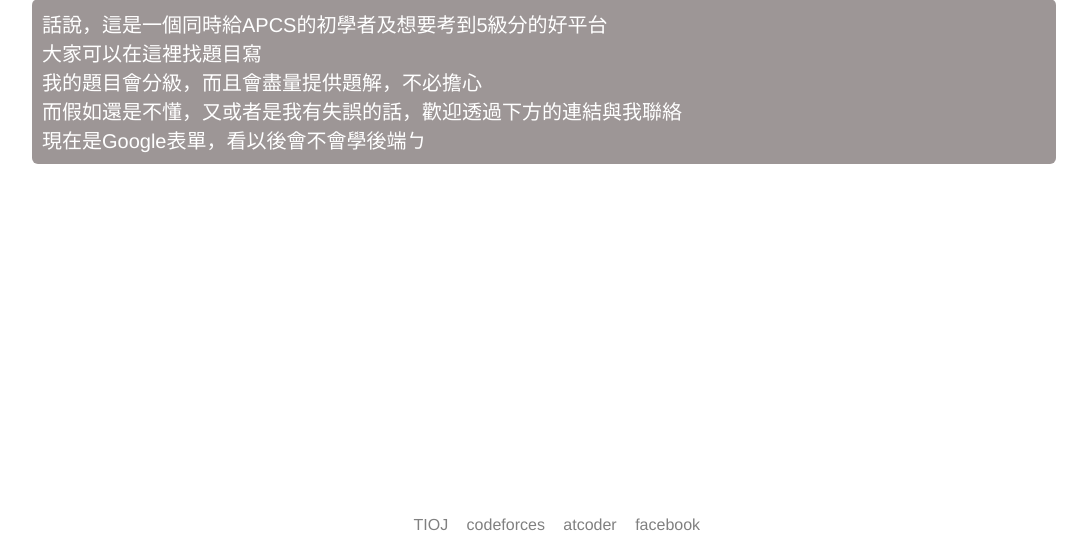
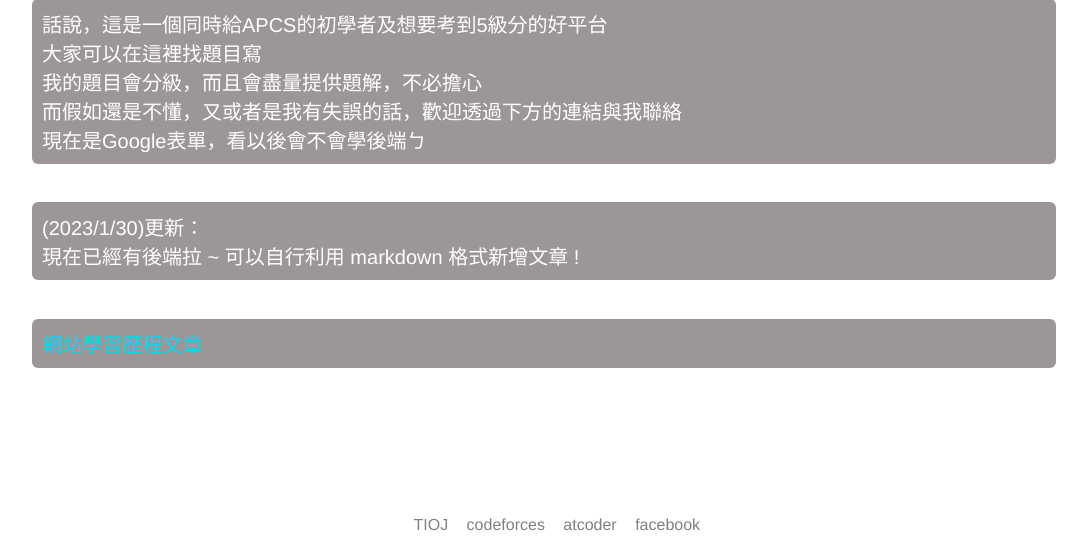
Before and after one commit to selfstudy-project/Django-backend-learning, a Django app: page / in a window 1280 px wide. Shown: the part 253-800 px from the top of the page, without its empty margins (96-1183 px from the left). Run offline with Django 3.2, Linux system fonts and the light colour scheme.

Commit message:
test staticfiles

```diff
--- a/static/css/index.css
+++ b/static/css/index.css
@@ -5,7 +5,7 @@
 }
 a{
     text-decoration: none;
-    color: rgb(100, 221, 243);
+    color: rgb(0, 221, 243);
 }
 a:hover{
     text-decoration: none;
--- a/templates/index.html
+++ b/templates/index.html
@@ -61,6 +61,13 @@
         而假如還是不懂，又或者是我有失誤的話，歡迎透過下方的連結與我聯絡<br>
         現在是Google表單，看以後會不會學後端ㄅ
     </div>
+    <div class="middiv">
+        (2023/1/30)更新：<br>
+        現在已經有後端拉 ~ 可以自行利用 markdown 格式新增文章 !
+    </div>
+    <div class="middiv">
+        <a href="{% url 'page' 2 %}">網站學習歷程文章</a><br>
+    </div>
     <div style="text-align: center; position: fixed;z-index: 1;bottom: 0px; width:100%; background-color: white; padding: 1%;">
         <a class="vertical1" href="https://tioj.ck.tp.edu.tw/users/gary940610">TIOJ</a>
         <a class="vertical1" href="https://codeforces.com/profile/gary940610">codeforces</a>
```
Also changed, not shown: 1 other file.
